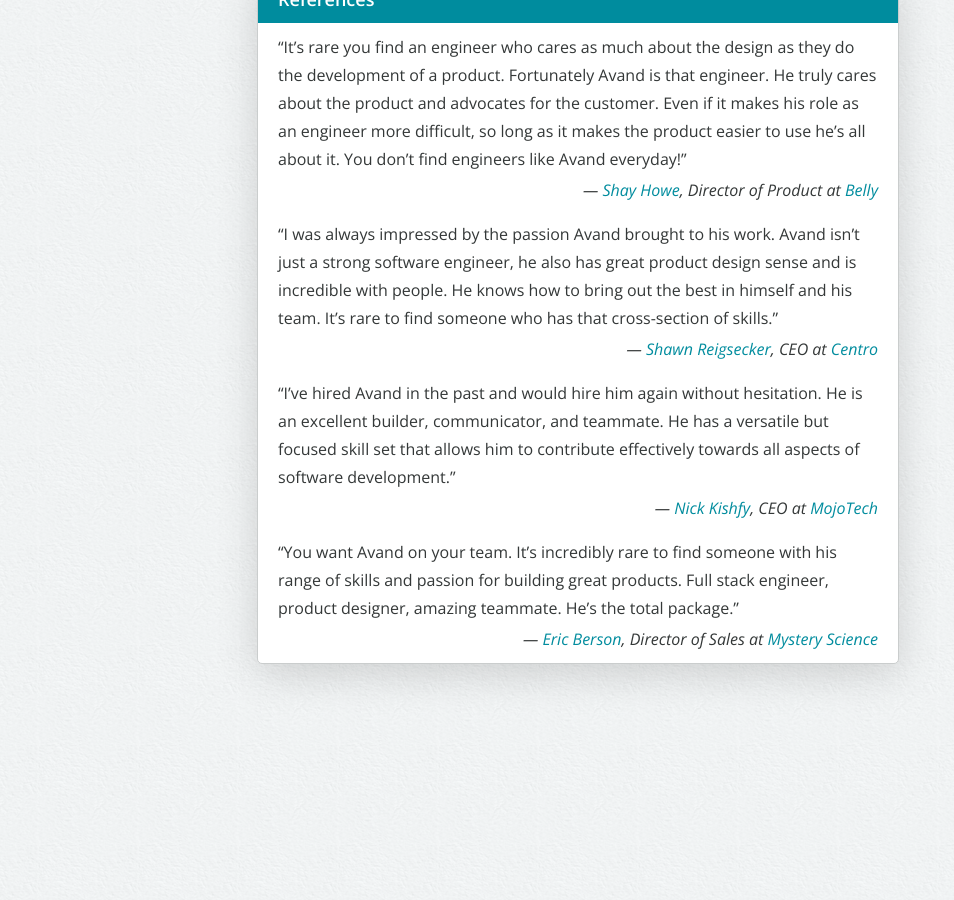
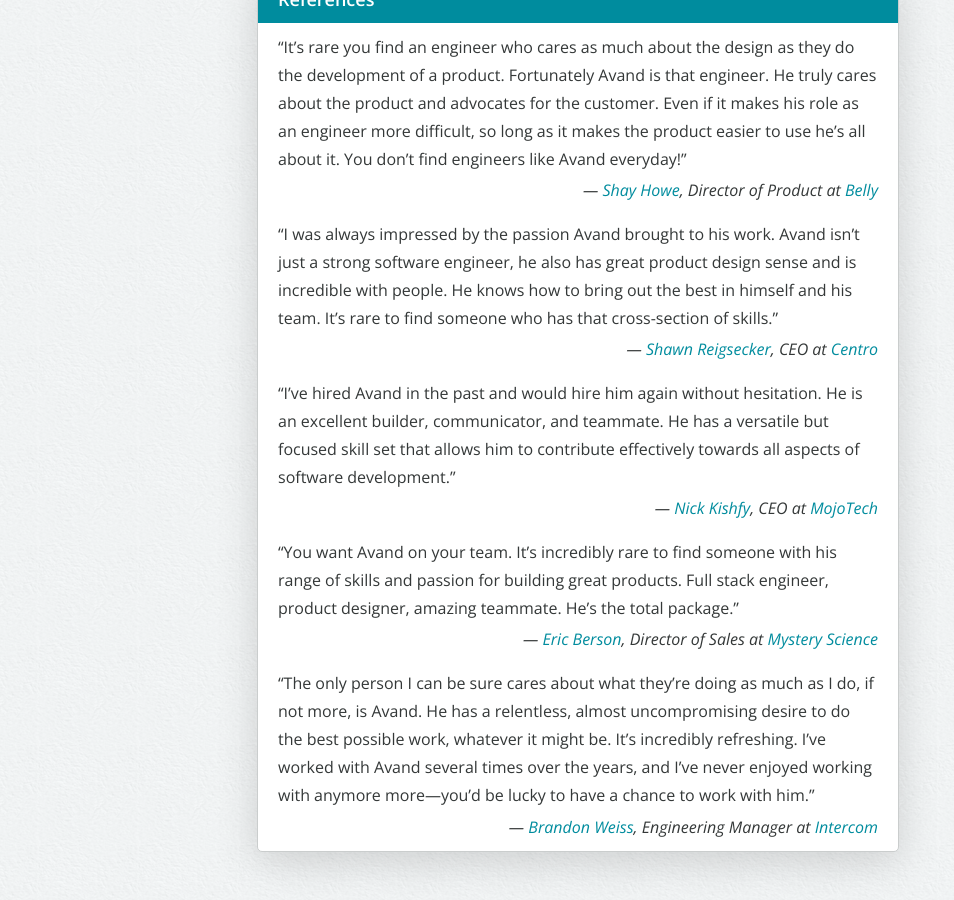
Before and after one commit to avand/avand.github.com, a Jekyll site: the page built from resume/index.html, in a window 1280 px wide and 900 px high, scrolled down 4856 px. Shown: the whole window, without its empty margins (62-1016 px from the left). Built offline with Jekyll 4.4.1, drawn with Linux system fonts in a browser that asks for light colours; before the commit the page ends 5568 px from its top, so only the background shows below that.

Commit message:
Adding Brandon Weiss' reference

```diff
--- a/resume/index.html
+++ b/resume/index.html
@@ -565,5 +565,20 @@
         <a href="https://mysteryscience.com" target="_blank">Mystery Science</a>
       </cite>
     </blockquote>
+
+    <blockquote>
+      “The only person I can be sure cares about what they’re doing as much
+      as I do, if not more, is Avand. He has a relentless, almost uncompromising
+      desire to do the best possible work, whatever it might be. It’s incredibly
+      refreshing. I’ve worked with Avand several times over the years, and I’ve
+      never enjoyed working with anymore more—you’d be lucky to have a chance to
+      work with him.”
+
+      <cite>
+        <a href="https://twitter.com/brandon_weiss" target="_blank">Brandon Weiss</a>,
+        Engineering Manager at
+        <a href="https://www.intercom.com" target="_blank">Intercom</a>
+      </cite>
+    </blockquote>
   </article>
 </section>
```
